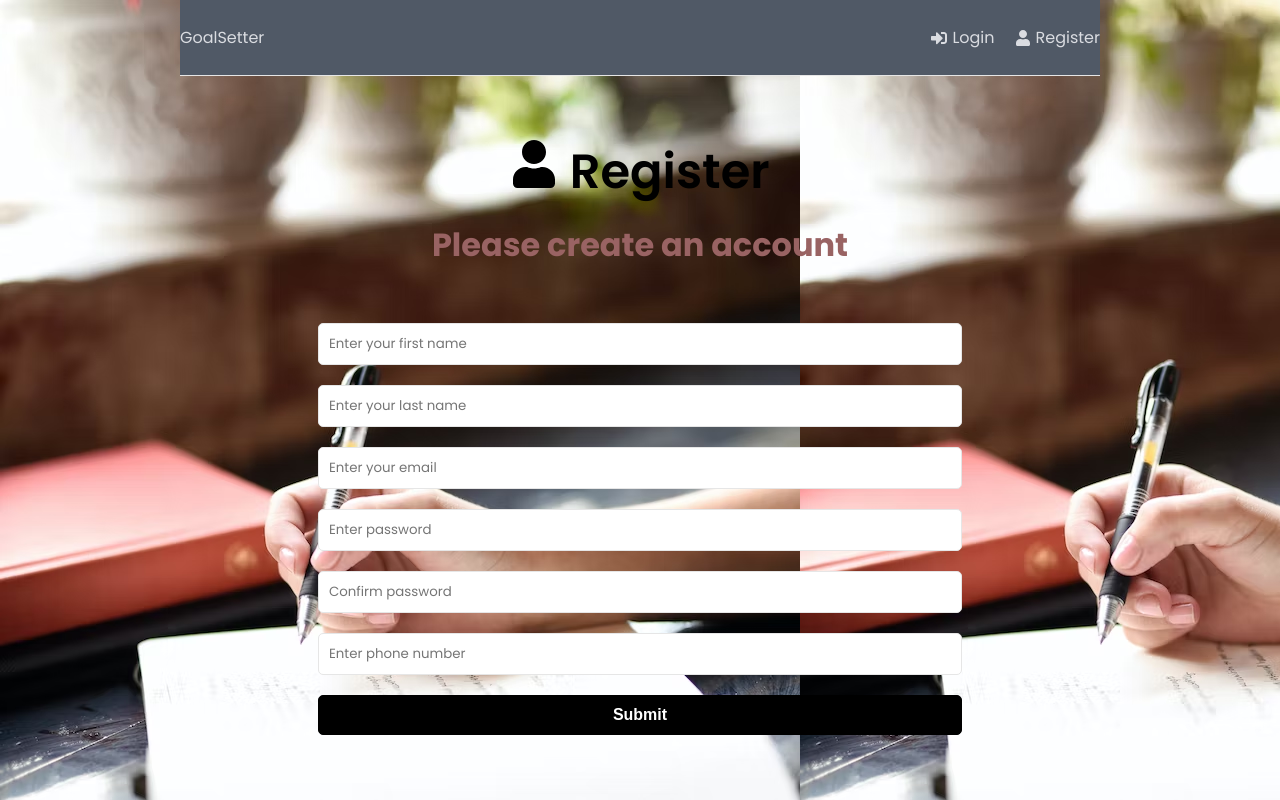
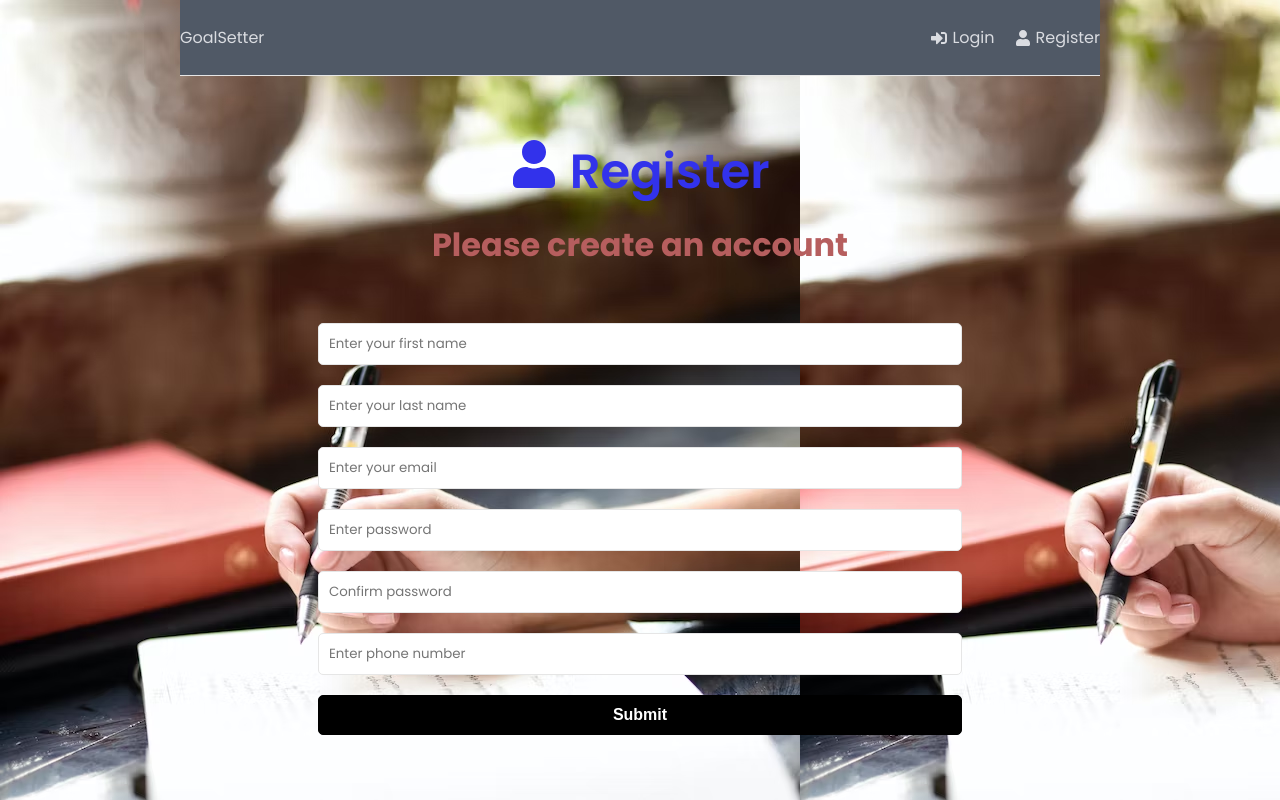
Before and after one commit to Agusienka/resume-builder, a React (Create React App) app in the folder frontend/: page /register in a window 1280 px wide. Built offline with nearby package versions, Linux system fonts and the light colour scheme.

Commit message:
login page changes

```diff
--- a/frontend/package.json
+++ b/frontend/package.json
@@ -18,6 +18,7 @@
     "react-router-dom": "^6.4.4",
     "react-scripts": "5.0.1",
     "react-toastify": "^9.1.1",
+    "sass": "^1.56.2",
     "web-vitals": "^2.1.4"
   },
   "scripts": {
--- a/frontend/src/index.css
+++ b/frontend/src/index.css
@@ -42,6 +42,7 @@ h3 {
   margin: 0 auto;
   padding: 0 20px;
   text-align: center;
+  color:rgb(50, 50, 235);
 }
 
 .header {
@@ -70,7 +71,7 @@ h3 {
 }
 
 .header ul li a:hover {
-  color: rgb(22, 21, 21);
+  color: rgb(41, 36, 36);
 
 }
 
@@ -86,7 +87,7 @@ h3 {
 }
 
 .heading p {
-  color: #996363;
+  color: #b65e5e;
 }
 
 .goals {
```
Also changed, not shown: 1 other file (tests, documents, lock files or other folders).
